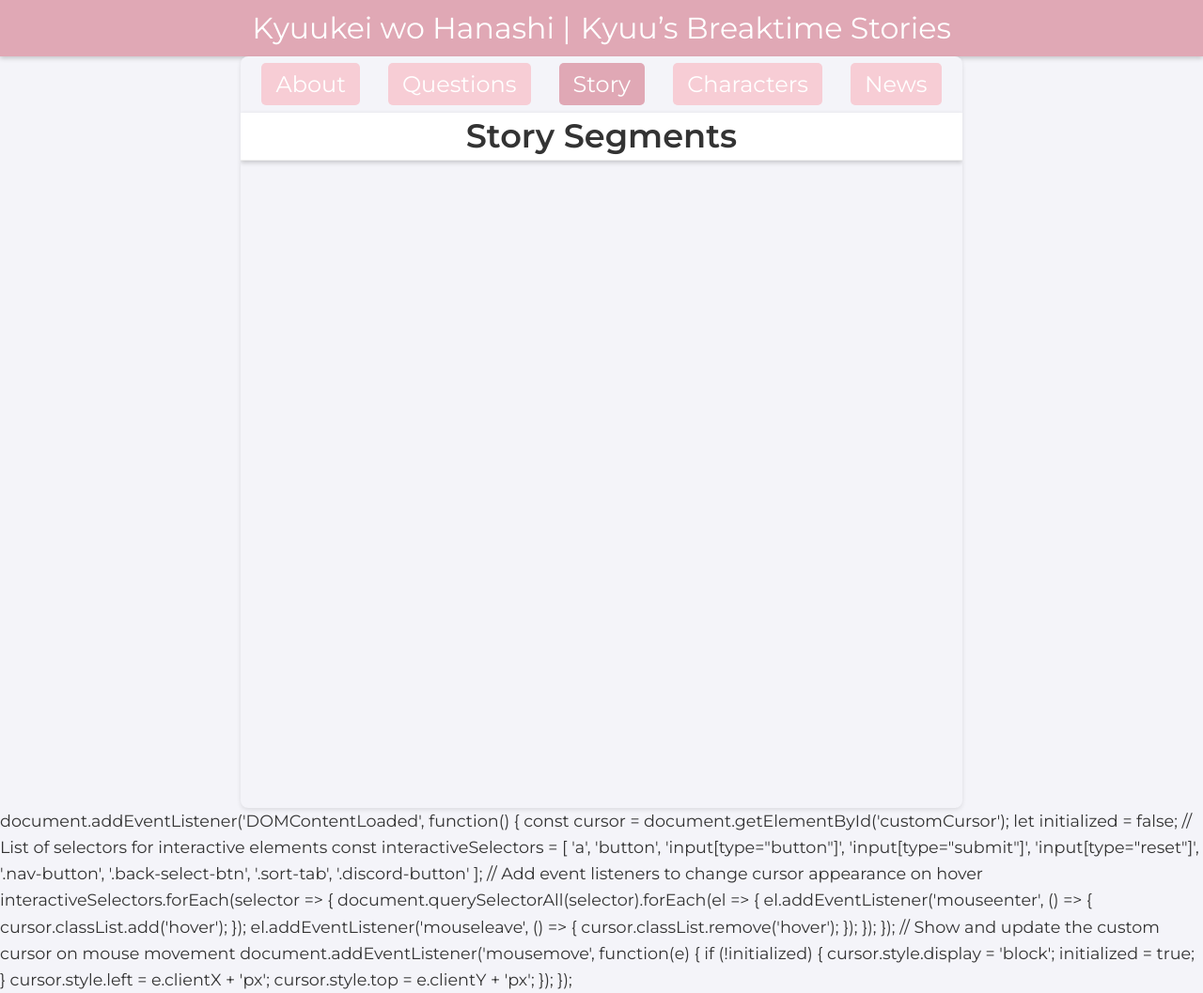
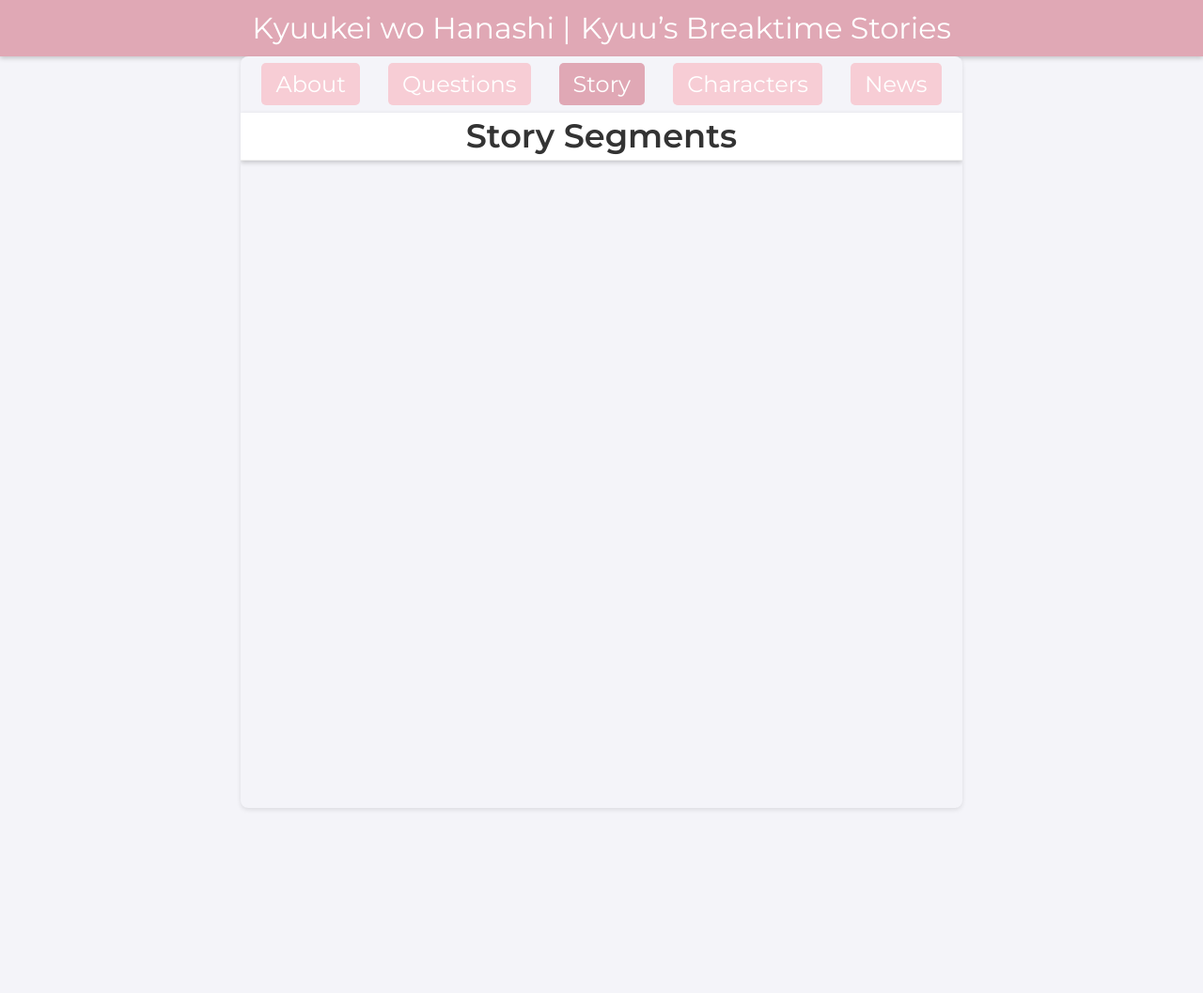
Before and after one commit to Saiminator/Kyuukei, a Jekyll site: the page built from timeline.html, in a window 1280 px wide. Shown: the whole page at 94% size. Built offline with Jekyll 4.4.1, drawn with Linux system fonts in a browser that asks for light colours; after the commit the page ends 900 px from its top, so only the background shows below that.

Commit message:
Update default.html

```diff
--- a/_layouts/default.html
+++ b/_layouts/default.html
@@ -184,45 +184,6 @@
 <div class="custom-cursor" id="customCursor"></div>
 
 
-  document.addEventListener('DOMContentLoaded', function() {
-  const cursor = document.getElementById('customCursor');
-  let initialized = false;
-
-  // List of selectors for interactive elements
-  const interactiveSelectors = [
-    'a',
-    'button',
-    'input[type="button"]',
-    'input[type="submit"]',
-    'input[type="reset"]',
-    '.nav-button',
-    '.back-select-btn',
-    '.sort-tab',
-    '.discord-button'
-  ];
-
-  // Add event listeners to change cursor appearance on hover
-  interactiveSelectors.forEach(selector => {
-    document.querySelectorAll(selector).forEach(el => {
-      el.addEventListener('mouseenter', () => {
-        cursor.classList.add('hover');
-      });
-      el.addEventListener('mouseleave', () => {
-        cursor.classList.remove('hover');
-      });
-    });
-  });
-
-  // Show and update the custom cursor on mouse movement
-  document.addEventListener('mousemove', function(e) {
-    if (!initialized) {
-      cursor.style.display = 'block';
-      initialized = true;
-    }
-    cursor.style.left = e.clientX + 'px';
-    cursor.style.top = e.clientY + 'px';
-  });
-});
 
 </body>
 </html>
```
